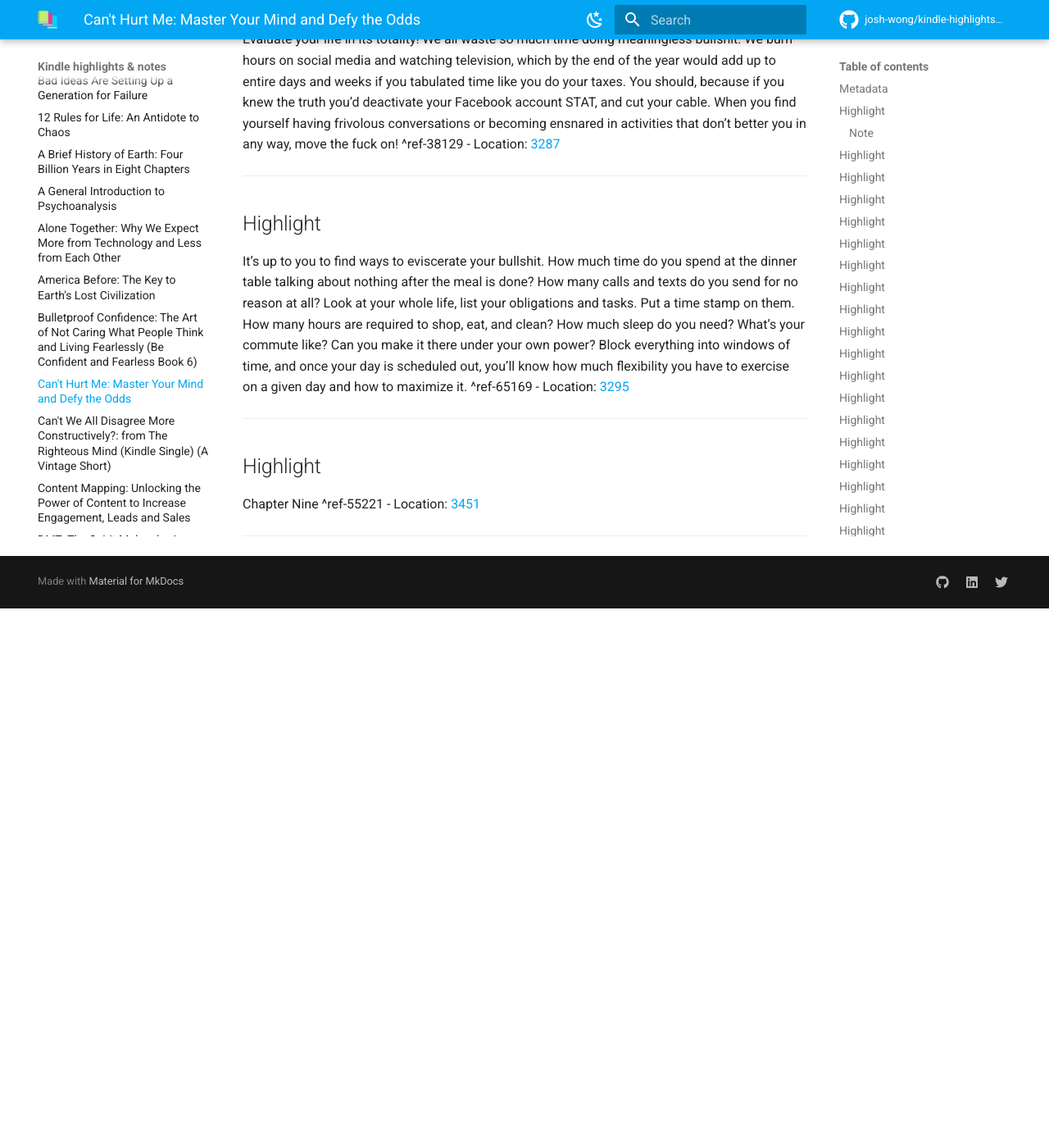
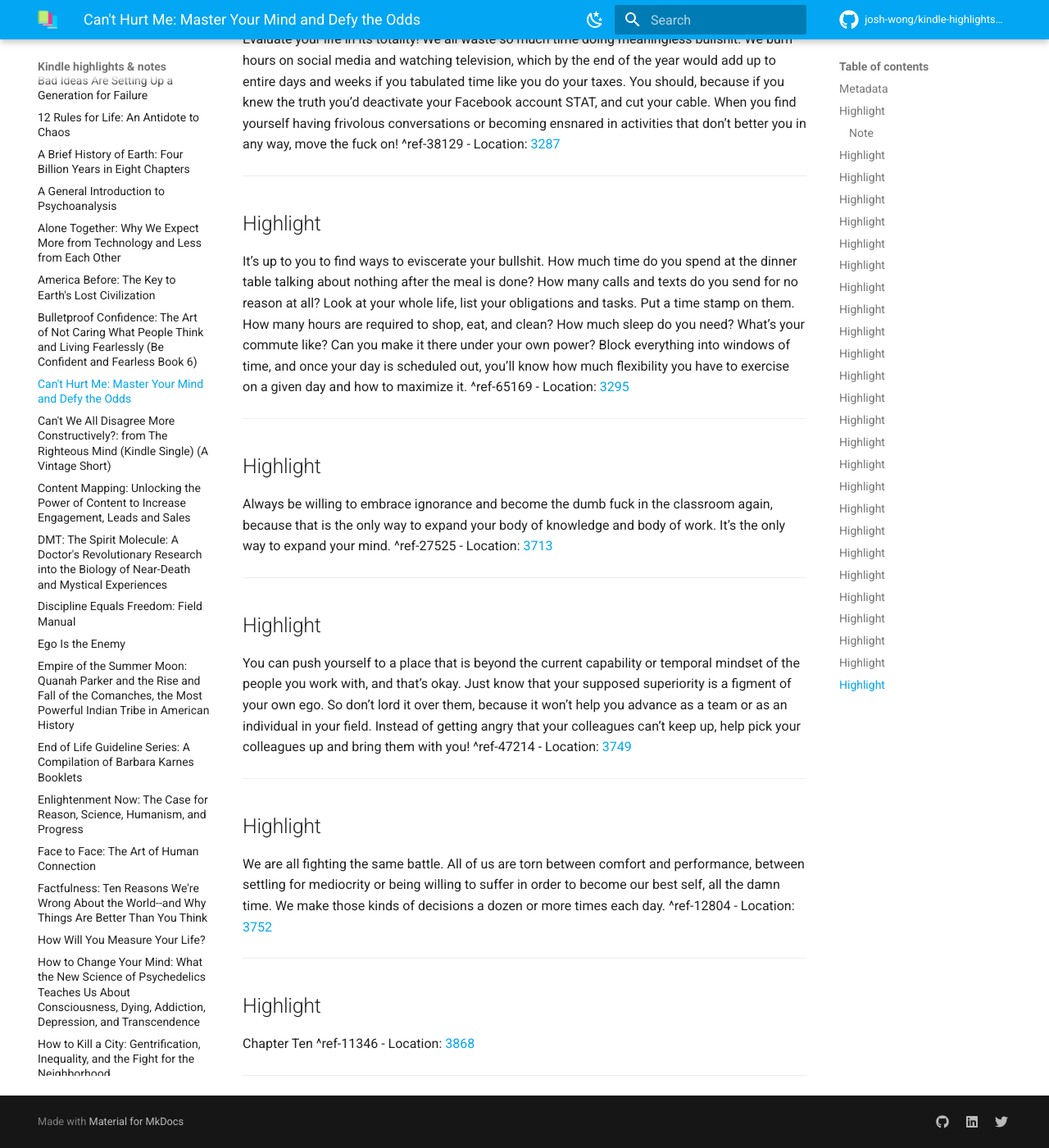
Before and after one commit to josh-wong/kindle-highlights-notes, an MkDocs documentation site: the page built from docs/Cant Hurt Me.md, in a window 1280 px wide and 1400 px high, scrolled down 5524 px. Shown: the whole window at 82% size. Built offline with MkDocs 1.6.1 and Material for MkDocs 9.7.7, drawn with Linux system fonts in a browser that asks for light colours; comment, search, counter and statistics services are not loaded; before the commit the page ends 6266 px from its top, so only the background shows below that.

Commit message:
Update highlights and notes

```diff
--- a/docs/Cant Hurt Me.md
+++ b/docs/Cant Hurt Me.md
@@ -158,7 +158,25 @@ It’s up to you to find ways to eviscerate your bullshit. How much time do you
 ---
 ## Highlight
 
-Chapter Nine ^ref-55221
-- Location: [3451](kindle://book?action=open&asin=B07H453KGH&location=3451)
+Always be willing to embrace ignorance and become the dumb fuck in the classroom again, because that is the only way to expand your body of knowledge and body of work. It’s the only way to expand your mind. ^ref-27525
+- Location: [3713](kindle://book?action=open&asin=B07H453KGH&location=3713)
 
 ---
+## Highlight
+
+You can push yourself to a place that is beyond the current capability or temporal mindset of the people you work with, and that’s okay. Just know that your supposed superiority is a figment of your own ego. So don’t lord it over them, because it won’t help you advance as a team or as an individual in your field. Instead of getting angry that your colleagues can’t keep up, help pick your colleagues up and bring them with you! ^ref-47214
+- Location: [3749](kindle://book?action=open&asin=B07H453KGH&location=3749)
+
+---
+## Highlight
+
+We are all fighting the same battle. All of us are torn between comfort and performance, between settling for mediocrity or being willing to suffer in order to become our best self, all the damn time. We make those kinds of decisions a dozen or more times each day. ^ref-12804
+- Location: [3752](kindle://book?action=open&asin=B07H453KGH&location=3752)
+
+---
+## Highlight
+
+Chapter Ten ^ref-11346
+- Location: [3868](kindle://book?action=open&asin=B07H453KGH&location=3868)
+
+---
```
Also changed, not shown: other parts of docs/Cant Hurt Me.md (+2 -2 lines).
